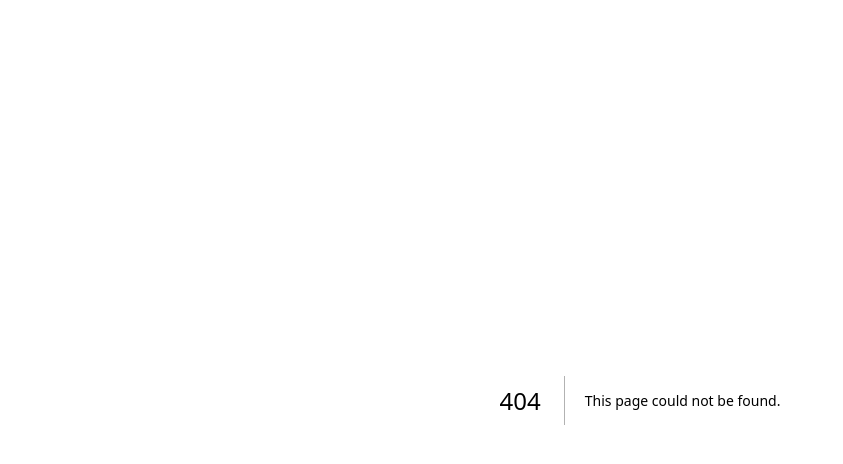
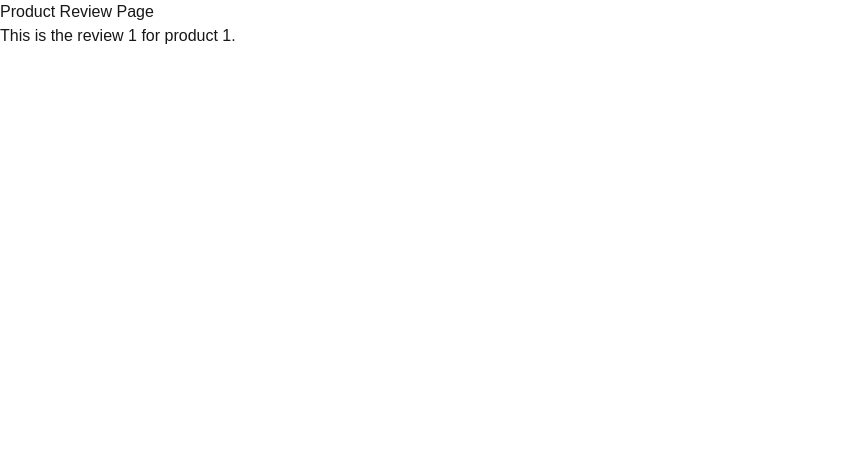
Before and after one commit to itzaddddd/hello-next, a Next.js app: page /products/1/reviews/1 in a window 1280 px wide. Before the commit this address had no page. Shown: the top 464 px of the page, without its empty margins (0-843 px from the left). Built offline with nearby package versions, Linux system fonts and the light colour scheme.

Commit message:
add not found page

```diff
--- /dev/null
+++ b/src/app/not-found.tsx
@@ -0,0 +1,8 @@
+export default function NotFound() {
+  return (
+    <div>
+      <h1>404 - Page Not Found</h1>
+      <p>Sorry, the page you are looking for does not exist.</p>
+    </div>
+  )
+}
--- /dev/null
+++ b/src/app/products/[productId]/reviews/[reviewId]/not-found.tsx
@@ -0,0 +1,15 @@
+"use client"
+
+import { usePathname } from 'next/navigation';
+
+export default function NotFound() {
+  const pathName = usePathname();
+  const pathNames = pathName?.split('/') || [];
+  const reviewId = pathNames[4];
+  const productId = pathNames[2];
+  return (
+    <div>
+      <h1>Review {reviewId} not found for product {productId}</h1>
+    </div>
+  )
+}
--- /dev/null
+++ b/src/app/products/[productId]/reviews/[reviewId]/page.tsx
@@ -0,0 +1,17 @@
+export default function ProductReview({
+  params
+}: {
+  params: {
+    productId: string,
+    reviewId: string
+  }
+}) {
+  const { productId, reviewId } = params;
+
+  return (
+    <div>
+      <h1>Product Review Page</h1>
+      <p>This is the review {reviewId} for product {productId}.</p>
+    </div>
+  )
+}
```
